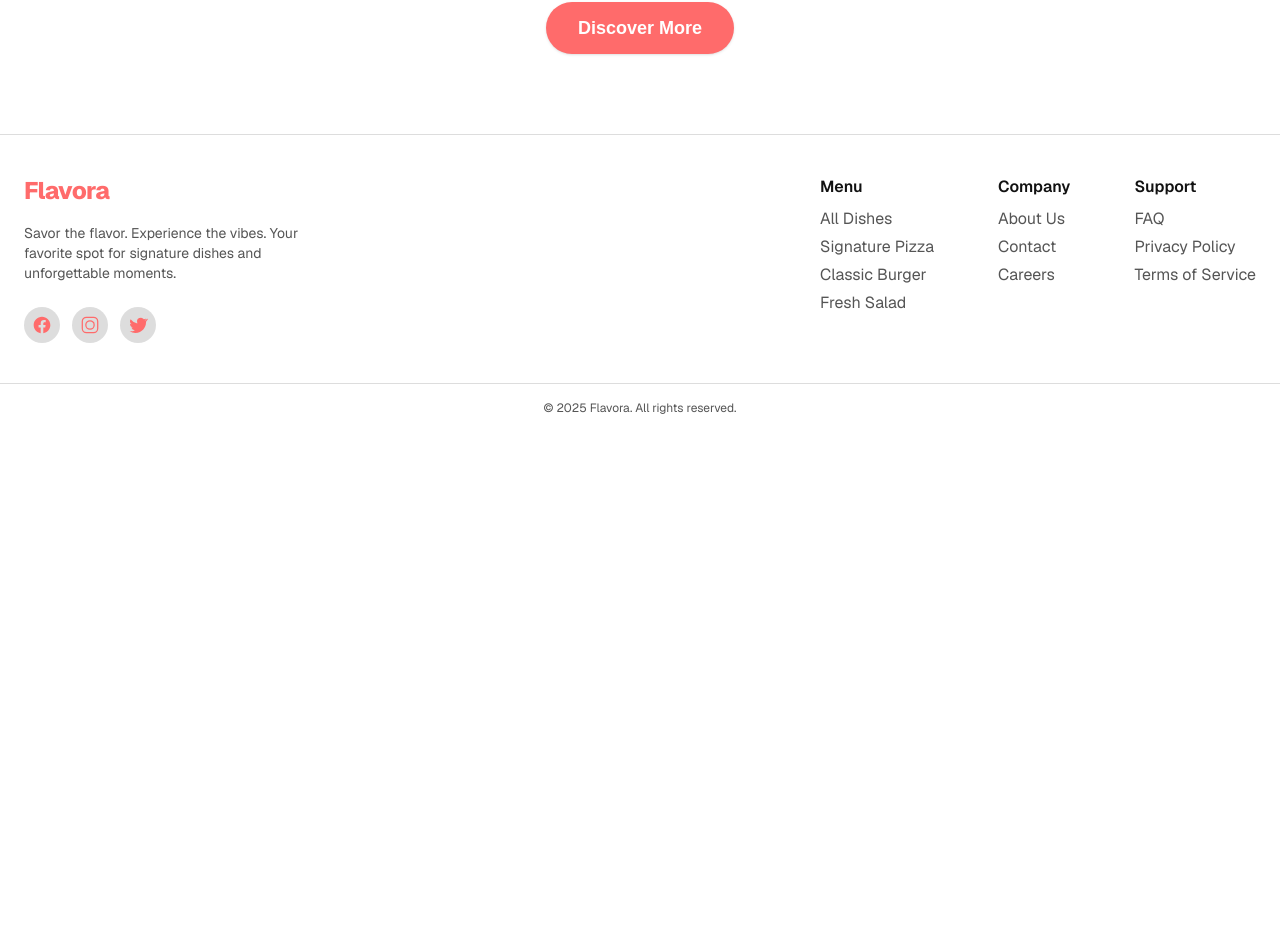
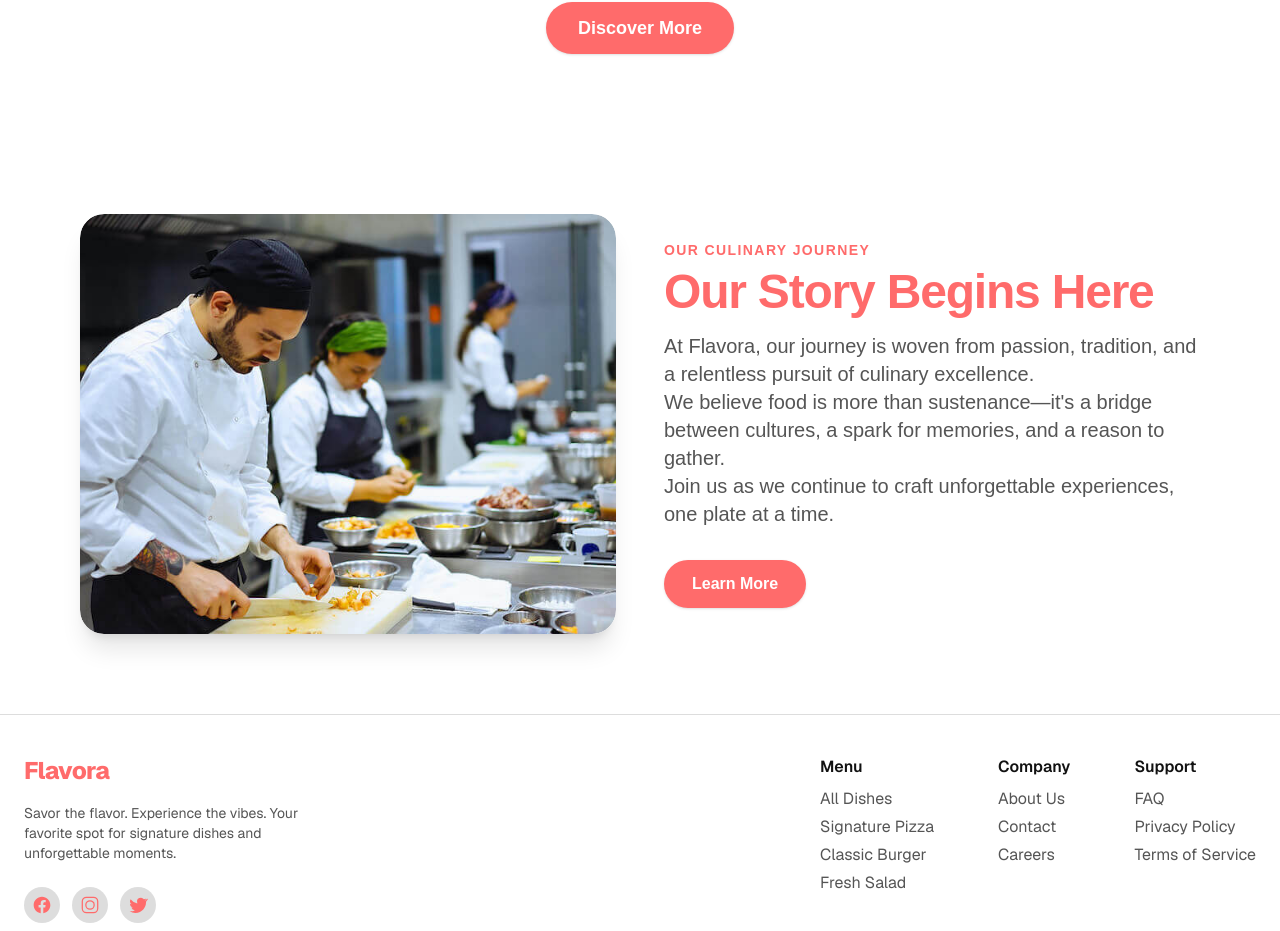
Before and after one commit to Ponkoj644/Flavora, a Next.js app: page / in a window 1280 px wide. Shown: the part 2014-2945 px from the top of the page. Before the commit the page ends 2446 px from the top, so only its background shows below. Built offline with nearby package versions, Linux system fonts and the light colour scheme.

Commit message:
Our journy/Our Culinary Journey section completed

```diff
--- a/src/app/page.tsx
+++ b/src/app/page.tsx
@@ -2,13 +2,14 @@ import Navbar from "@/components/Navbar";
 import Hero from "@/components/Hero";
 import MenuPreview from "@/components/MenuPreview";
 import Footer from "@/components/Footer";
+import OurJourney from "@/components/OurJourney";
 export default function Home() {
   return (
     <>
       {/* <Navbar /> */}
       <Hero />
       <MenuPreview />
-
+      <OurJourney />
       {/* <Footer /> */}
     </>
   );
--- /dev/null
+++ b/src/components/OurJourney.tsx
@@ -0,0 +1,47 @@
+import React from "react";
+
+const OurJourney = () => {
+    return (
+        <section className="w-full py-20 bg-[var(--theme-bg)] transition-colors duration-500 flex justify-center">
+            <div className="max-w-6xl w-full flex flex-col md:flex-row items-center gap-12 px-4">
+                {/* Left: Inspiring Image */}
+                <div className="flex-1 w-full h-80 md:h-[420px] rounded-3xl overflow-hidden shadow-xl relative">
+                    <img
+                        src="/images/chef-cooking.jpg"
+                        alt="Chef cooking in kitchen"
+                        className="w-full h-full object-cover object-center transition-transform duration-300 hover:scale-105"
+                        style={{ borderRadius: "1.5rem" }}
+                    />
+                </div>
+                {/* Right: Story Content */}
+                <div className="flex-1 flex flex-col items-start justify-center">
+                    <span className="uppercase tracking-widest text-sm font-semibold mb-2 text-[var(--theme-primary)]">
+                        Our Culinary Journey
+                    </span>
+                    <h2
+                        className="text-4xl md:text-5xl font-extrabold mb-4 tracking-tight"
+                        style={{ color: "var(--theme-primary)" }}
+                    >
+                        Our Story Begins Here
+                    </h2>
+                    <p
+                        className="text-lg md:text-xl mb-8 text-[var(--theme-paragraph)]"
+                        style={{ transition: "color 0.3s" }}
+                    >
+                        At Flavora, our journey is woven from passion, tradition, and a relentless pursuit of culinary excellence.<br />
+
+                        We believe food is more than sustenance—it's a bridge between cultures, a spark for memories, and a reason to gather.<br />
+                        Join us as we continue to craft unforgettable experiences, one plate at a time.
+                    </p>
+                    <button
+                        className="px-7 py-3 rounded-full font-semibold text-base bg-[var(--theme-primary)] text-white shadow transition-all duration-200 hover:bg-[var(--theme-primary-hover)]"
+                    >
+                        Learn More
+                    </button>
+                </div>
+            </div>
+        </section>
+    );
+};
+
+export default OurJourney;
```
Also changed, not shown: public/images/chef-cooking.jpg (added), src/sections/OurJourney.tsx (deleted).
